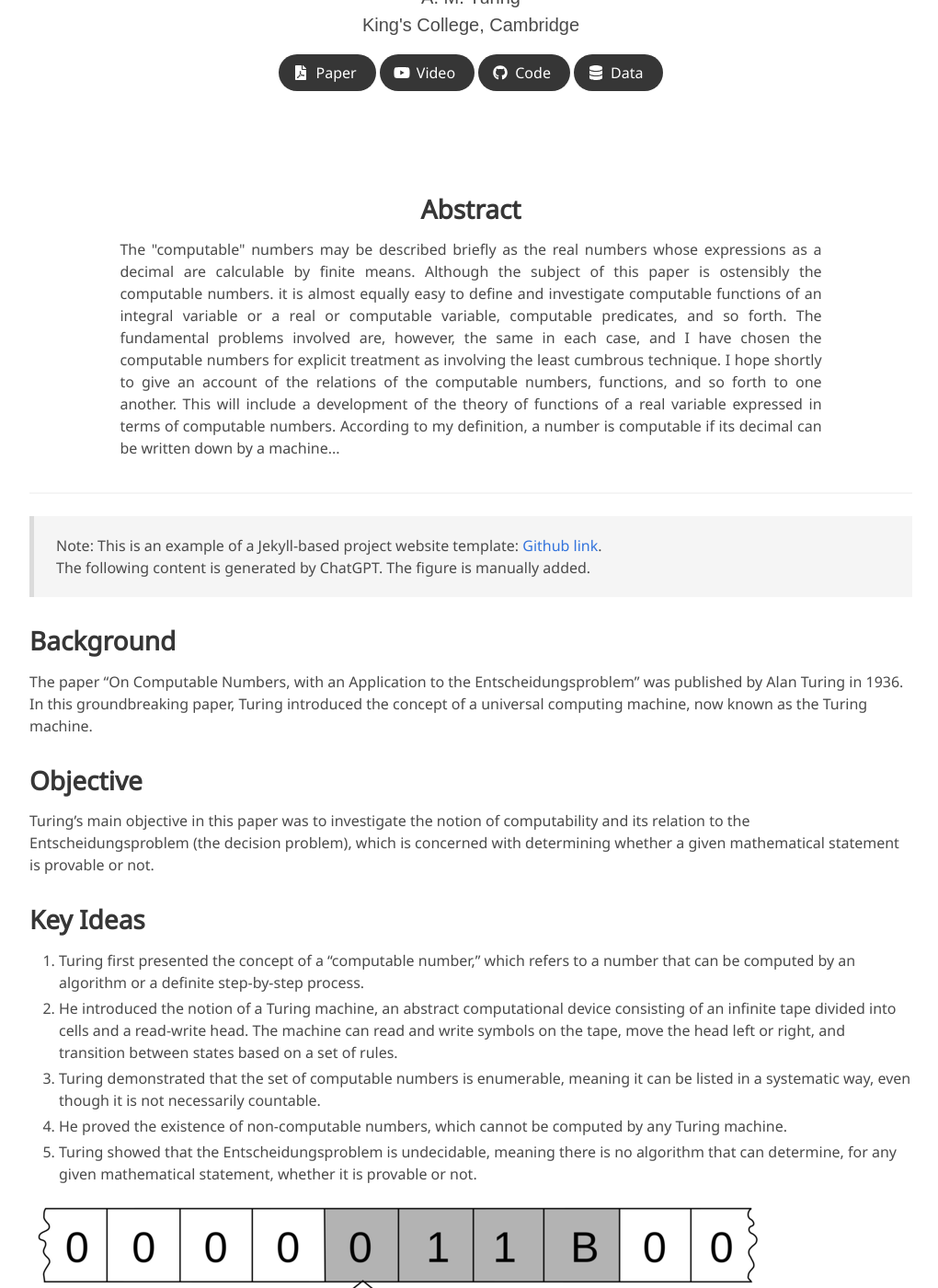
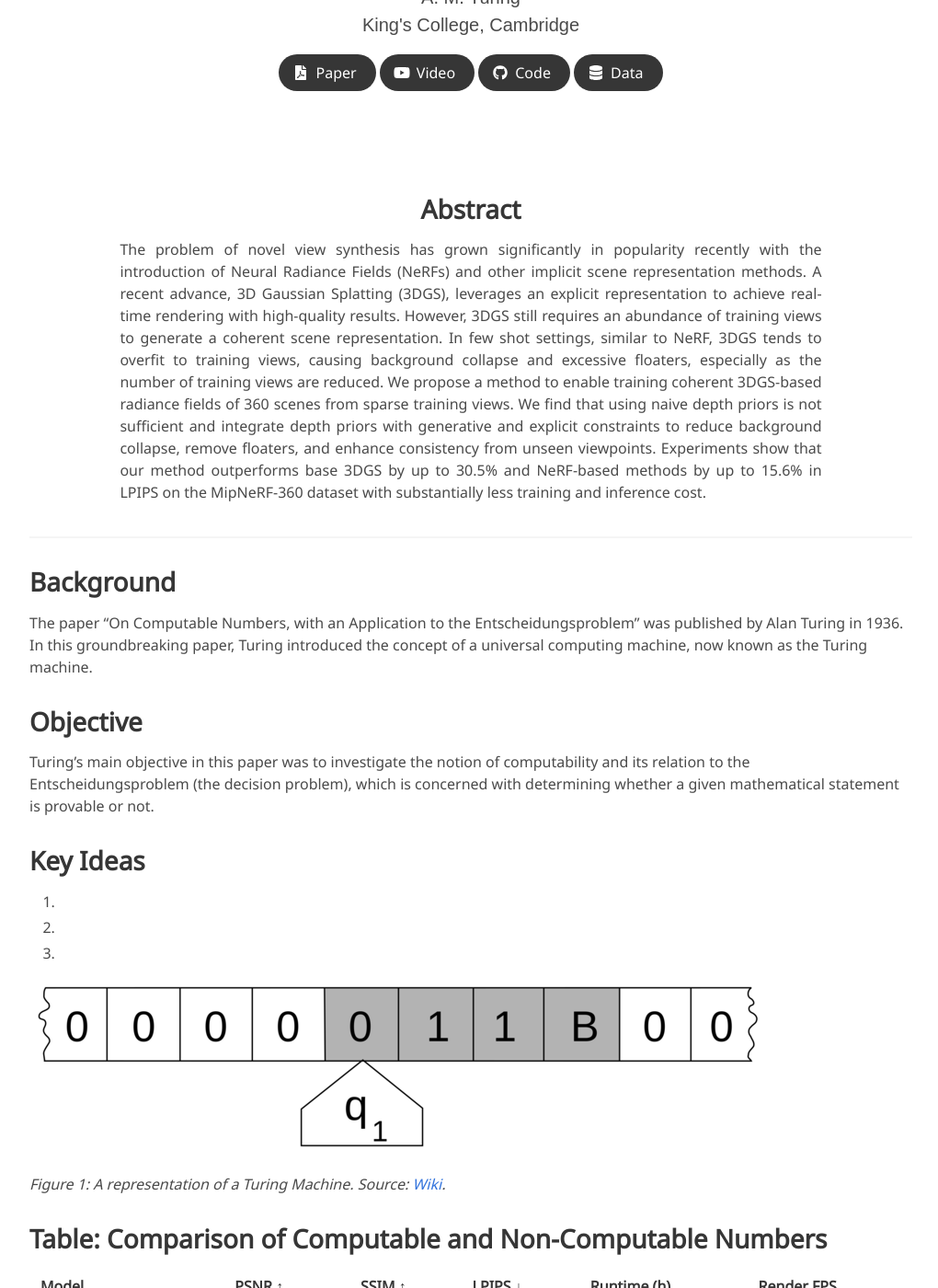
Before and after one commit to ForMyCat/SparseGS-Real-Time-360-Sparse-View-Synthesis-using-Gaussian-Splatting, a Jekyll site: the page built from index.md, in a window 1280 px wide and 1400 px high, scrolled down 198 px. Shown: the whole window at 92% size, without its empty margins (128-1148 px from the left). Built offline with Jekyll 4.4.1, drawn with Linux system fonts in a browser that asks for light colours; some web fonts are replaced; some of the changed text lies outside the part shown.

Commit message:
Update index.md

```diff
--- a/index.md
+++ b/index.md
@@ -17,27 +17,13 @@ data: https://huggingface.co/docs/datasets
     <div class="column is-four-fifths">
         <h2>Abstract</h2>
         <div class="content has-text-justified">
-The "computable" numbers may be described briefly as the real
-numbers whose expressions as a decimal are calculable by finite means.
-Although the subject of this paper is ostensibly the computable numbers.
-it is almost equally easy to define and investigate computable functions
-of an integral variable or a real or computable variable, computable
-predicates, and so forth. The fundamental problems involved are,
-however, the same in each case, and I have chosen the computable numbers
-for explicit treatment as involving the least cumbrous technique. I hope
-shortly to give an account of the relations of the computable numbers,
-functions, and so forth to one another. This will include a development
-of the theory of functions of a real variable expressed in terms of computable
-numbers. According to my definition, a number is computable
-if its decimal can be written down by a machine...
+The problem of novel view synthesis has grown significantly in popularity recently with the introduction of Neural Radiance Fields (NeRFs) and other implicit scene representation methods. A recent advance, 3D Gaussian Splatting (3DGS), leverages an explicit representation to achieve real-time rendering with high-quality results. However, 3DGS still requires an abundance of training views to generate a coherent scene representation. In few shot settings, similar to NeRF, 3DGS tends to overfit to training views, causing background collapse and excessive floaters, especially as the number of training views are reduced. We propose a method to enable training coherent 3DGS-based radiance fields of 360 scenes from sparse training views. We find that using naive depth priors is not sufficient and integrate depth priors with generative and explicit constraints to reduce background collapse, remove floaters, and enhance consistency from unseen viewpoints. Experiments show that our method outperforms base 3DGS by up to 30.5% and NeRF-based methods by up to 15.6% in LPIPS on the MipNeRF-360 dataset with substantially less training and inference cost.
         </div>
     </div>
 </div>
 
 ---
 
-> Note: This is an example of a Jekyll-based project website template: [Github link](https://github.com/shunzh/project_website).\
-> The following content is generated by ChatGPT. The figure is manually added.
 
 ## Background
 The paper "On Computable Numbers, with an Application to the Entscheidungsproblem" was published by Alan Turing in 1936. In this groundbreaking paper, Turing introduced the concept of a universal computing machine, now known as the Turing machine.
@@ -47,11 +33,9 @@ Turing's main objective in this paper was to investigate the notion of computabi
 
 
 ## Key Ideas
-1. Turing first presented the concept of a "computable number," which refers to a number that can be computed by an algorithm or a definite step-by-step process.
-2. He introduced the notion of a Turing machine, an abstract computational device consisting of an infinite tape divided into cells and a read-write head. The machine can read and write symbols on the tape, move the head left or right, and transition between states based on a set of rules.
-3. Turing demonstrated that the set of computable numbers is enumerable, meaning it can be listed in a systematic way, even though it is not necessarily countable.
-4. He proved the existence of non-computable numbers, which cannot be computed by any Turing machine.
-5. Turing showed that the Entscheidungsproblem is undecidable, meaning there is no algorithm that can determine, for any given mathematical statement, whether it is provable or not.
+1.
+2.
+3.
 
 ![Turing Machine](/static/image/Turing_machine.png)
 
@@ -59,11 +43,14 @@ Turing's main objective in this paper was to investigate the notion of computabi
 
 ## Table: Comparison of Computable and Non-Computable Numbers
 
-| Computable Numbers | Non-Computable Numbers |
-|-------------------|-----------------------|
-| Rational numbers, e.g., 1/2, 3/4 | Transcendental numbers, e.g., π, e |
-| Algebraic numbers, e.g., √2, ∛3 | Non-algebraic numbers, e.g., √2 + √3 |
-| Numbers with finite decimal representations | Numbers with infinite, non-repeating decimal representations |
+| Model         | PSNR ↑   | SSIM ↑   | LPIPS ↓ | Runtime (h) | Render FPS |
+|---------------|----------|----------|---------|-------------|------------|
+| SparseNeRF    | 11.5638  | 0.3206   | 0.6984  | 4           | 1/120      |
+| Base 3DGS     | 15.3840  | 0.4415   | <u>0.5061</u>  | 0.5         | 30         |
+| Mip-NeRF 360  | **17.1044**  | <u>0.4660</u>   | 0.5750  | 3           | 1/120      |
+| RegNeRF       | 11.7379  | 0.2266   | 0.6892  | 4           | 1/120      |
+| ViP-NeRF      | 11.1622  | 0.2291   | 0.7132  | 4           | 1/120      |
+| Ours          | <u>16.6898</u>  | **0.4899**   | **0.4849**  | 0.75        | 30         |
 
 He used the concept of a universal Turing machine to prove that the set of computable functions is recursively enumerable, meaning it can be listed by an algorithm.
 
```
